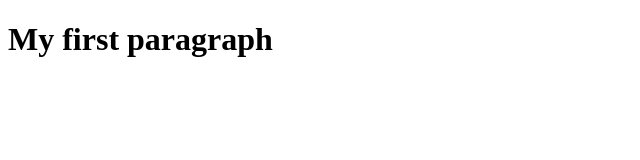
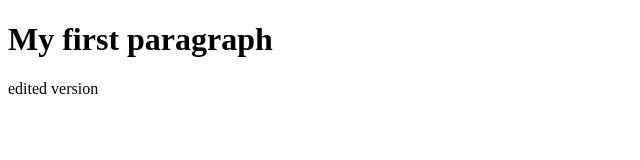
Before and after one commit to wkiy0001/3179, a plain HTML site: page index.html in a window 1280 px wide. Shown: the whole page, without its empty margins (0-640 px from the left). Drawn offline with Linux system fonts and the light colour scheme.

Commit message:
Update index.html

```diff
--- a/index.html
+++ b/index.html
@@ -7,5 +7,6 @@
 </head>
 <body>
     <h1> My first paragraph </h1>
+    <p> edited version</p>
 </body>
 </html>
```
